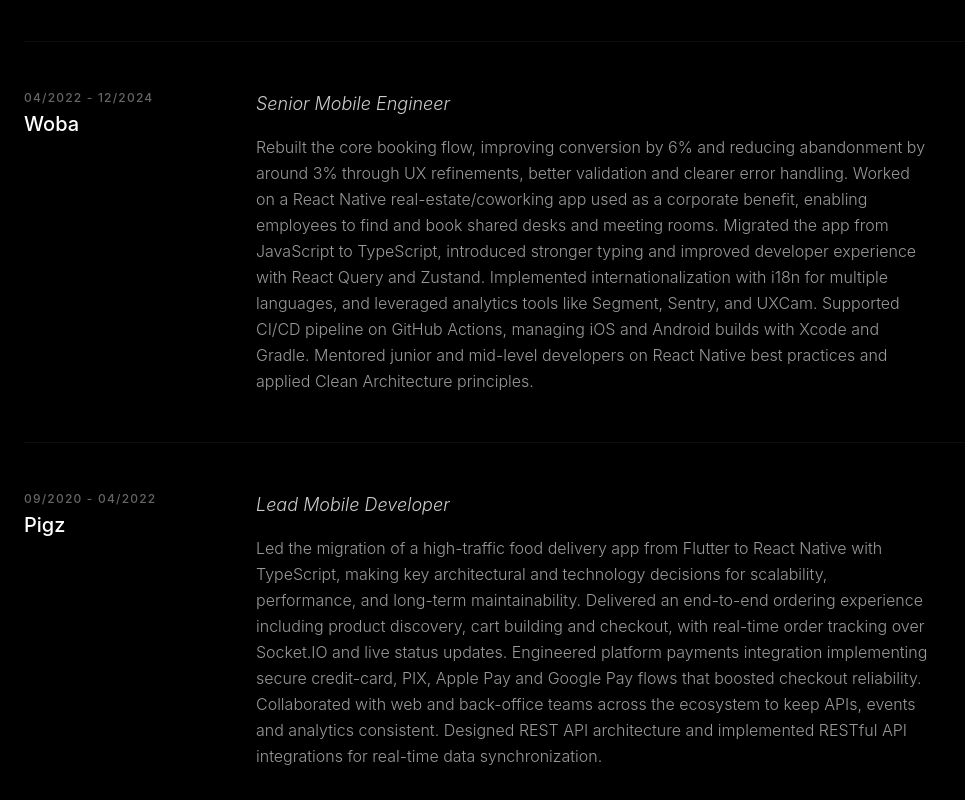
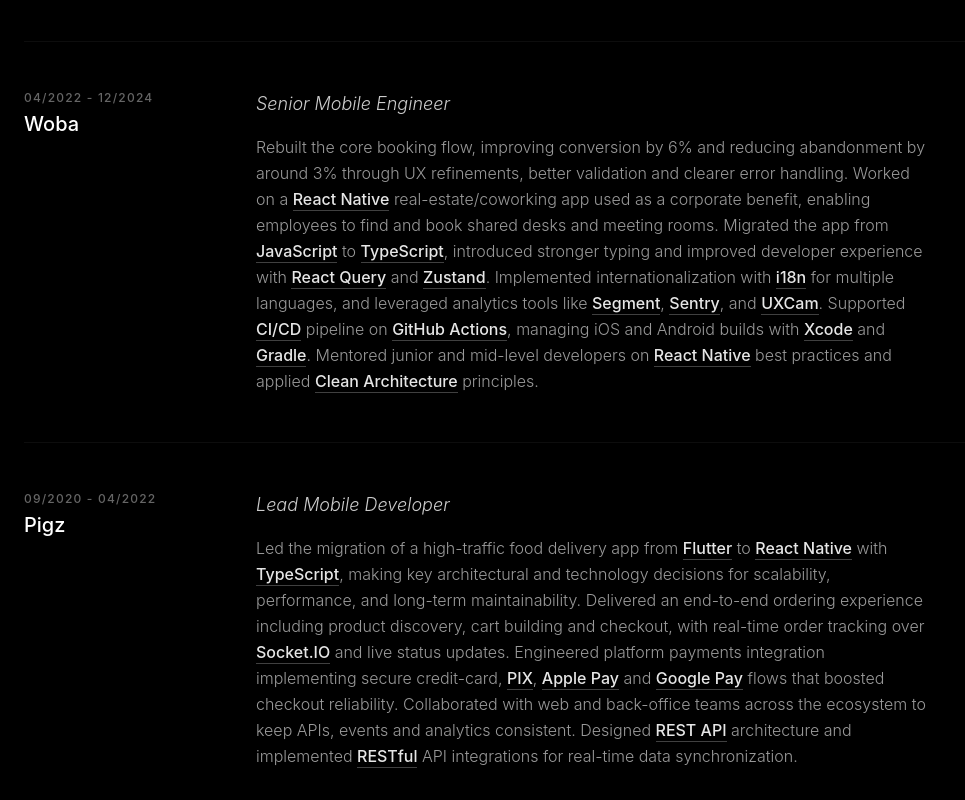
Before and after one commit to mitchelson/portifolio, a React (Vite) app: page / in a window 1280 px wide. Shown: the part 1980-2780 px from the top of the page, without its empty margins (0-965 px from the left). Built offline with nearby package versions, Linux system fonts and the light colour scheme.

Commit message:
feat: add HighlightedText component for technical term highlights
Create utility and component for highlighting technical keywords
with optional flag to disable feature.

Co-authored-by: Mitchelson <19330404+mitchelson@users.noreply.github.com>

```diff
--- a/src/features/experience/Experience.tsx
+++ b/src/features/experience/Experience.tsx
@@ -1,5 +1,6 @@
 import { motion } from 'framer-motion';
 import { useTranslation } from 'react-i18next';
+import HighlightedText from './HighlightedText';
 
 export default function Experience() {
   const { t } = useTranslation();
@@ -88,7 +89,7 @@ export default function Experience() {
                     {exp.role}
                   </h4>
                   <p className="max-w-2xl text-white/60 font-light leading-relaxed">
-                    {exp.description}
+                    <HighlightedText text={exp.description} />
                   </p>
                 </div>
               </motion.div>
--- /dev/null
+++ b/src/features/experience/HighlightedText.tsx
@@ -0,0 +1,93 @@
+import React from 'react';
+
+// ─────────────────────────────────────────────
+// Toggle this flag to enable / disable all keyword highlights.
+// Set to false to render plain text with no markup.
+// ─────────────────────────────────────────────
+export const ENABLE_KEYWORD_HIGHLIGHTS = true;
+
+const KEYWORDS = [
+  // Languages & runtimes
+  'React Native',
+  'TypeScript',
+  'JavaScript',
+  'Swift',
+  'Flutter',
+  'Next.js',
+  'Node.js',
+  // Libraries & frameworks
+  'Zustand',
+  'React Query',
+  'TanStack Query',
+  'styled-components',
+  'framer-motion',
+  // Infra & tools
+  'Socket.IO',
+  'Firebase',
+  'Segment',
+  'Sentry',
+  'UXCam',
+  'OneSignal',
+  'GitHub Actions',
+  'CI/CD',
+  'Xcode',
+  'Gradle',
+  // Payments
+  'Stripe',
+  'Apple Pay',
+  'Google Pay',
+  'PIX',
+  // Concepts & patterns
+  'Clean Architecture',
+  'REST API',
+  'RESTful',
+  'Face ID',
+  // Auth & analytics
+  'i18n',
+];
+
+// Sort by length descending so longer phrases match before substrings
+const SORTED_KEYWORDS = [...KEYWORDS].sort((a, b) => b.length - a.length);
+
+function buildRegex(): RegExp {
+  const escaped = SORTED_KEYWORDS.map((k) =>
+    k.replace(/[.*+?^${}()|[\]\\]/g, '\\$&')
+  );
+  return new RegExp(`(${escaped.join('|')})`, 'gi');
+}
+
+const keywordRegex = buildRegex();
+
+interface HighlightedTextProps {
+  text: string;
+  className?: string;
+}
+
+export default function HighlightedText({ text, className }: HighlightedTextProps) {
+  if (!ENABLE_KEYWORD_HIGHLIGHTS) {
+    return <span className={className}>{text}</span>;
+  }
+
+  const parts = text.split(keywordRegex);
+
+  return (
+    <span className={className}>
+      {parts.map((part, i) => {
+        const isKeyword = SORTED_KEYWORDS.some(
+          (k) => k.toLowerCase() === part.toLowerCase()
+        );
+        if (isKeyword) {
+          return (
+            <span
+              key={i}
+              className="text-white/90 font-medium border-b border-white/25 pb-px"
+            >
+              {part}
+            </span>
+          );
+        }
+        return <React.Fragment key={i}>{part}</React.Fragment>;
+      })}
+    </span>
+  );
+}
```
